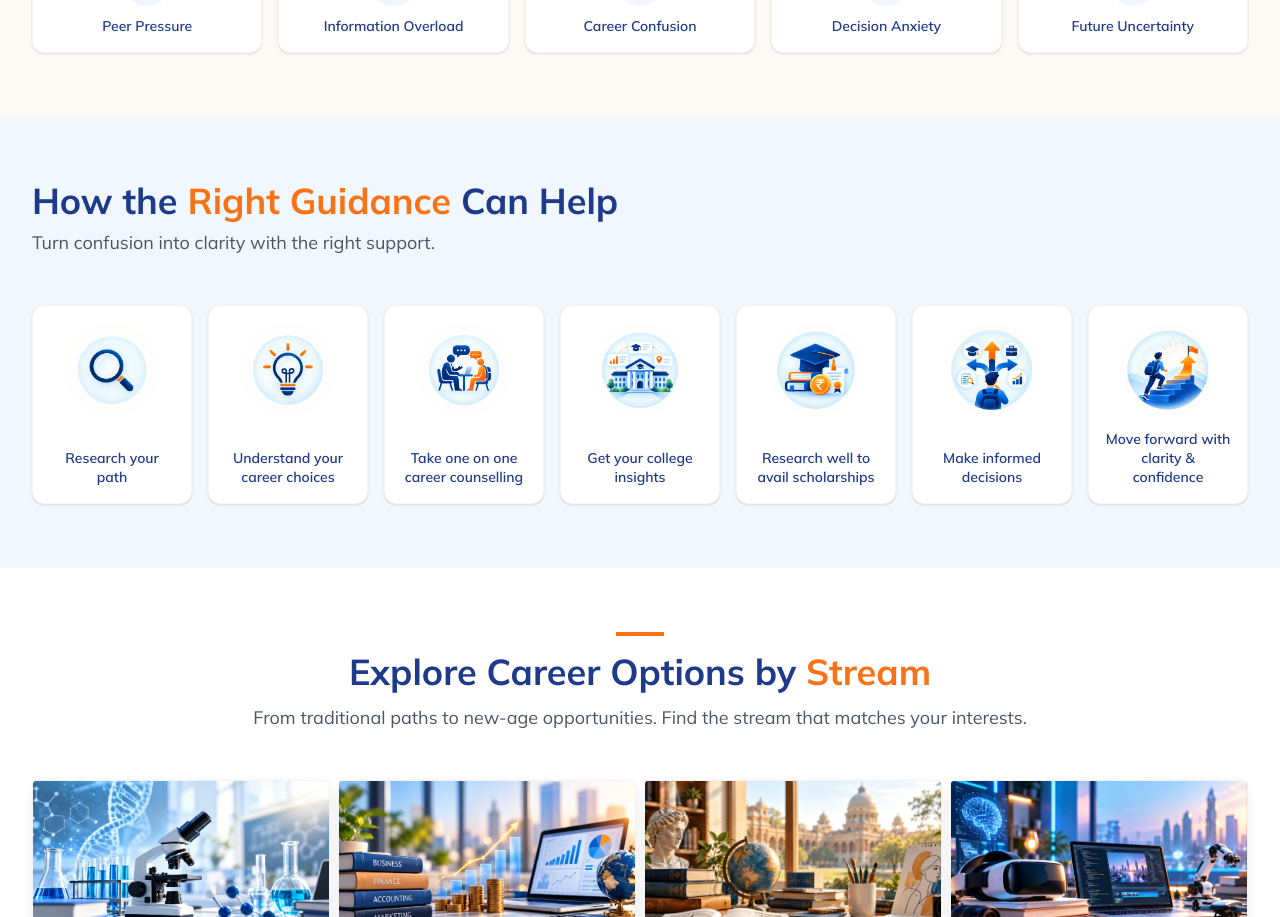
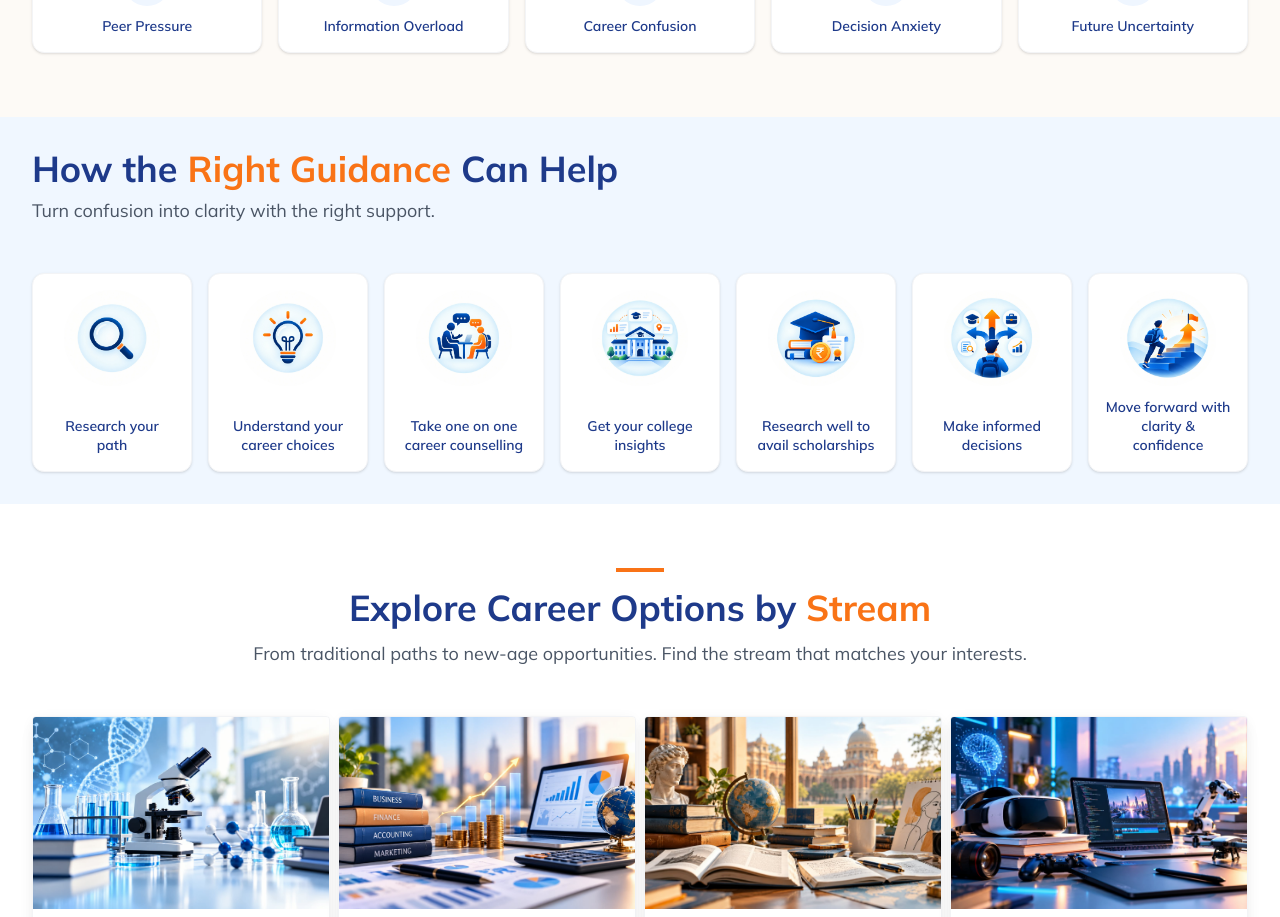
Before and after one commit to OmmDigi/studyindiafair, a Next.js app in the folder frontend/: page /career-guidance in a window 1280 px wide. Shown: the part 987-1904 px from the top of the page. Built offline with nearby package versions, Linux system fonts and the light colour scheme; no server answers.

Commit message:
image show

```diff
--- a/frontend/components/career-guidance/RightGuidance.tsx
+++ b/frontend/components/career-guidance/RightGuidance.tsx
@@ -28,8 +28,7 @@ const guidanceSteps = [
   },
   {
     title: "Make informed decisions",
-    image:
-      "/images/career-guidance/RightGuidance/Make informed decisions.jpeg",
+    image: "/images/career-guidance/RightGuidance/Make informed decisions.jpeg",
   },
   {
     title: "Move forward with clarity & confidence",
@@ -40,7 +39,7 @@ const guidanceSteps = [
 
 const RightGuidance = () => {
   return (
-    <section className="py-16 bg-[#f0f7ff]">
+    <section className="py-8 bg-[#f0f7ff]">
       <div className="container mx-auto px-4 md:px-8">
         <div className="mb-12">
           <div className="flex flex-col mb-2">
```
